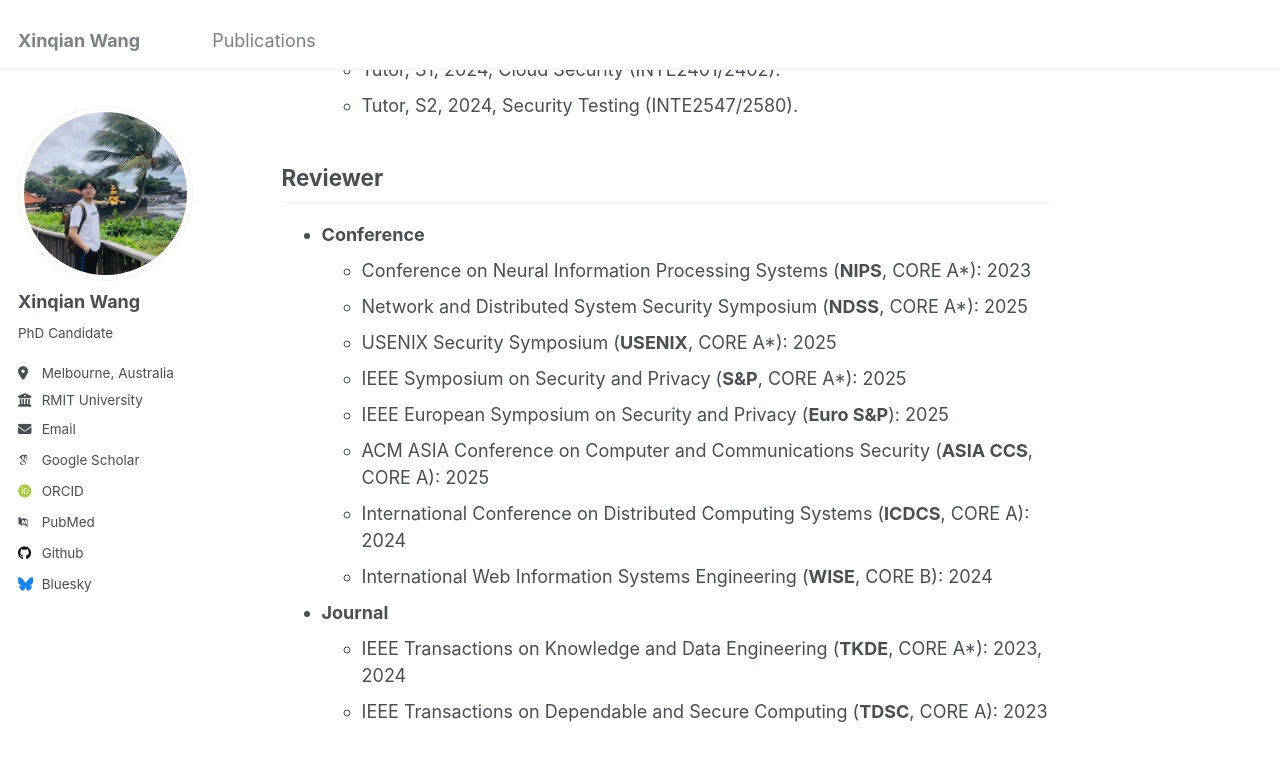
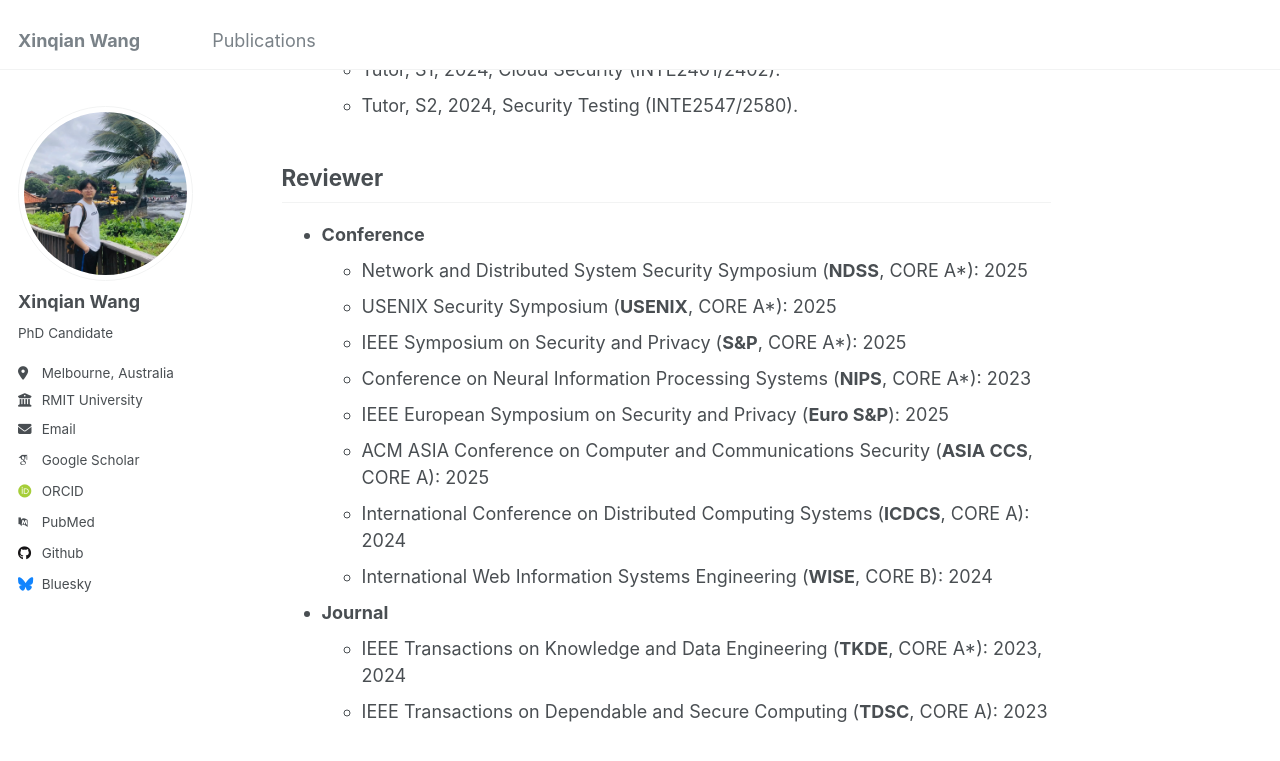
Before and after one commit to Wangxinqian/Academic, a Jekyll site: the page built from _pages/about.md, in a window 1280 px wide and 900 px high, scrolled down 1216 px. Shown: the top 761 px of the window. Built offline with Jekyll 4.4.1, drawn with Linux system fonts in a browser that asks for light colours; some web fonts are replaced.

```diff
--- a/_pages/about.md
+++ b/_pages/about.md
@@ -45,10 +45,10 @@ Teaching
 Reviewer
 ------
 - **Conference**
-  - Conference on Neural Information Processing Systems (**NIPS**, CORE A*): 2023
   - Network and Distributed System Security Symposium (**NDSS**, CORE A*): 2025
   - USENIX Security Symposium (**USENIX**, CORE A*): 2025
   - IEEE Symposium on Security and Privacy (**S&P**, CORE A*): 2025
+  - Conference on Neural Information Processing Systems (**NIPS**, CORE A*): 2023
   - IEEE European Symposium on Security and Privacy (**Euro S&P**): 2025
   - ACM ASIA Conference on Computer and Communications Security (**ASIA CCS**, CORE A): 2025
   - International Conference on Distributed Computing Systems (**ICDCS**, CORE A): 2024
```
